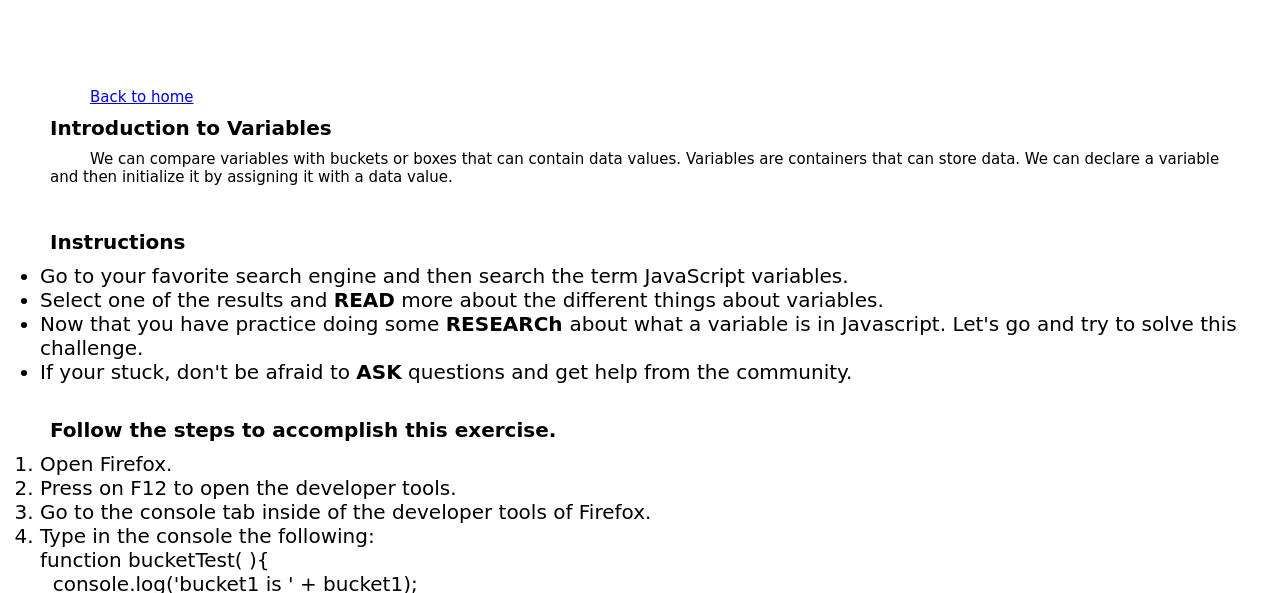
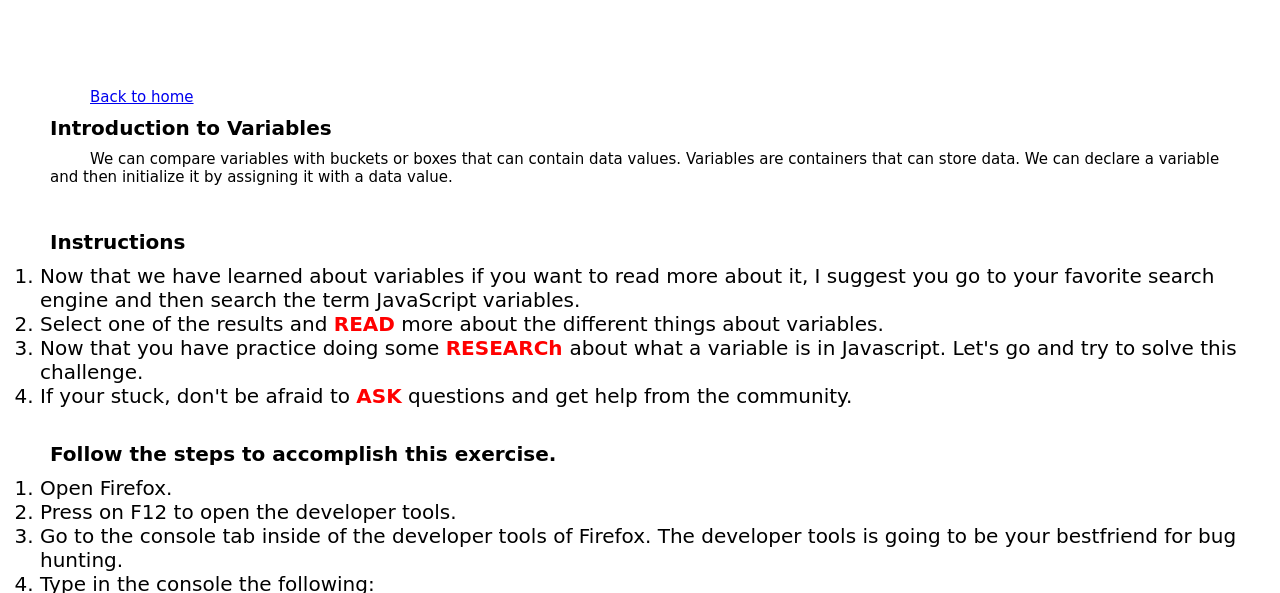
Before and after one commit to rodprogramdev/LearnJSchallenges, a plain HTML site: page js_variables_challenge.html in a window 1280 px wide. Shown: the part 122-715 px from the top of the page. Drawn offline with Linux system fonts and the light colour scheme.

Commit message:
update js_challenge_variables.html

```diff
--- a/var2.html
+++ b/js_variables_challenge.html
@@ -33,10 +33,11 @@
         </p>
         <br />
         <h2>Instructions</h2>
-        <ul>
+        <ol>
           <li>
-            Go to your favorite search engine and then search the term
-            JavaScript variables.
+            Now that we have learned about variables if you want to read more
+              about it, I suggest you go to your favorite search engine and then search the term
+              JavaScript variables.
           </li>
           <li>
             Select one of the results and <strong>READ</strong> more about the different things
@@ -46,14 +47,16 @@
             what a variable is in Javascript. Let's go and try to solve this challenge.
         </li>
         <li>If your stuck, don't be afraid to <strong>ASK</strong> questions and get help from the community.</li>
-        </ul>
+        </ol>
 
         <br />
         <h2>Follow the steps to accomplish this exercise.</h2>
         <ol>
           <li>Open Firefox.</li>
           <li>Press on F12 to open the developer tools.</li>
-          <li>Go to the console tab inside of the developer tools of Firefox.</li>
+          <li>Go to the console tab inside of the developer tools of Firefox. The developer tools is going to be
+            your bestfriend for bug hunting.
+          </li>
           <li>Type in the console the following:
               <ul>
                   <li>function bucketTest( ){ <br>
--- a/styles.css
+++ b/styles.css
@@ -77,6 +77,9 @@ a{
     padding: 2rem;
 }
 
+strong{
+    color:red;
+}
 
 /**********************VARIABLE PAGE HEADER*************************/
 .header__var{
```
Also changed, not shown: index.html (+2 -2 lines), js_variables.html (renamed from var1.html, +5 -5 lines).
